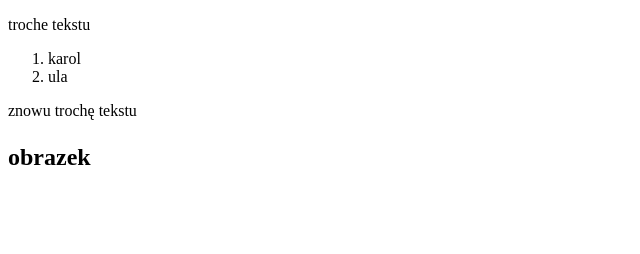
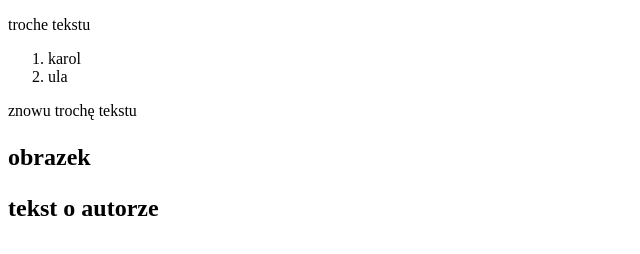
Before and after one commit to wojt179/zadania-, a plain HTML site: page index.html in a window 1280 px wide. Shown: the whole page, without its empty margins (0-640 px from the left). Drawn offline with Linux system fonts and the light colour scheme.

Commit message:
dodano notkę o autorze

```diff
--- a/index.html
+++ b/index.html
@@ -23,6 +23,10 @@
             obrazek
 
         </p>
+        <p>
+            tekst o autorze
+
+        </p>
     </h2>
     <p>
 
```
